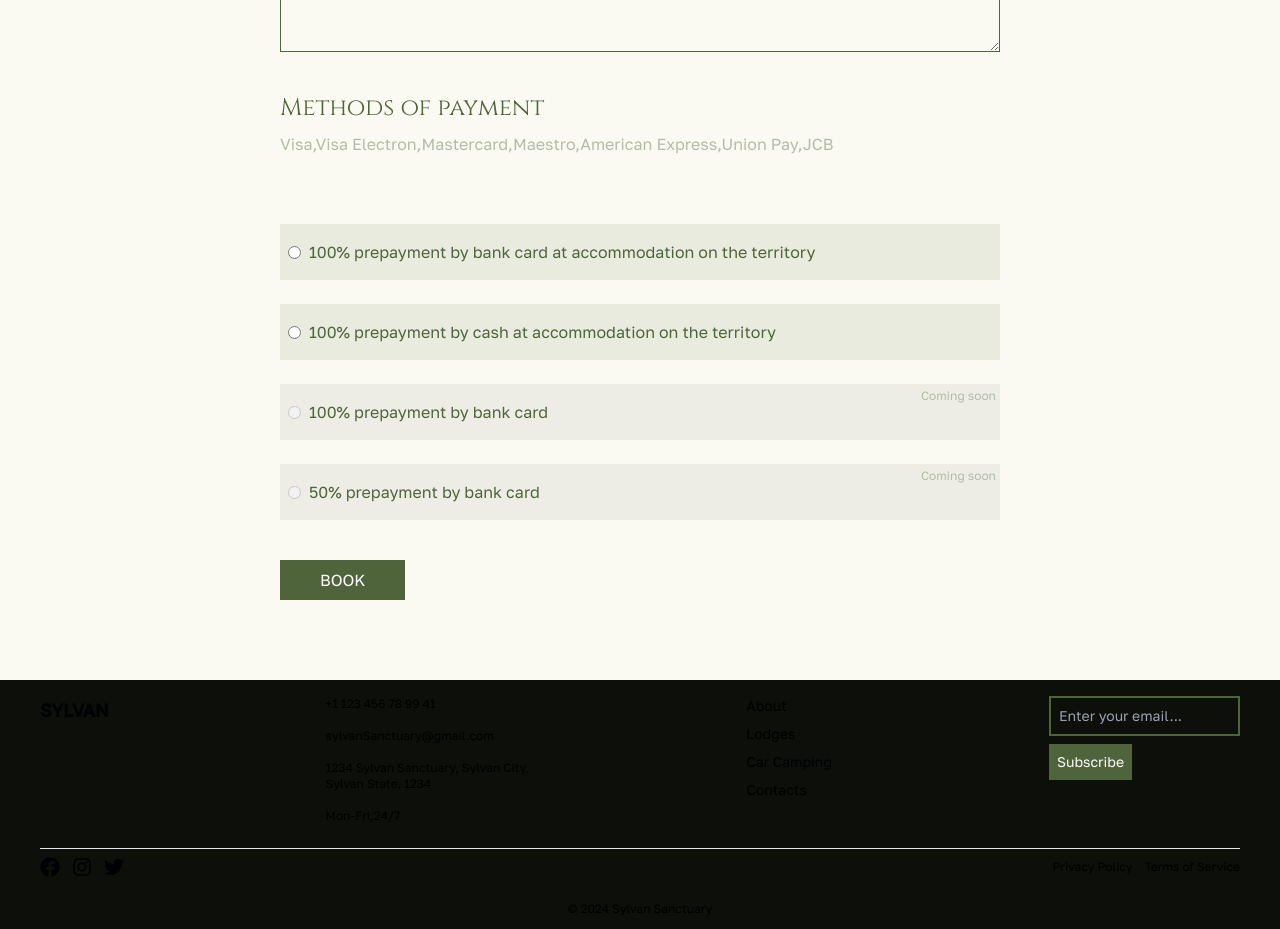
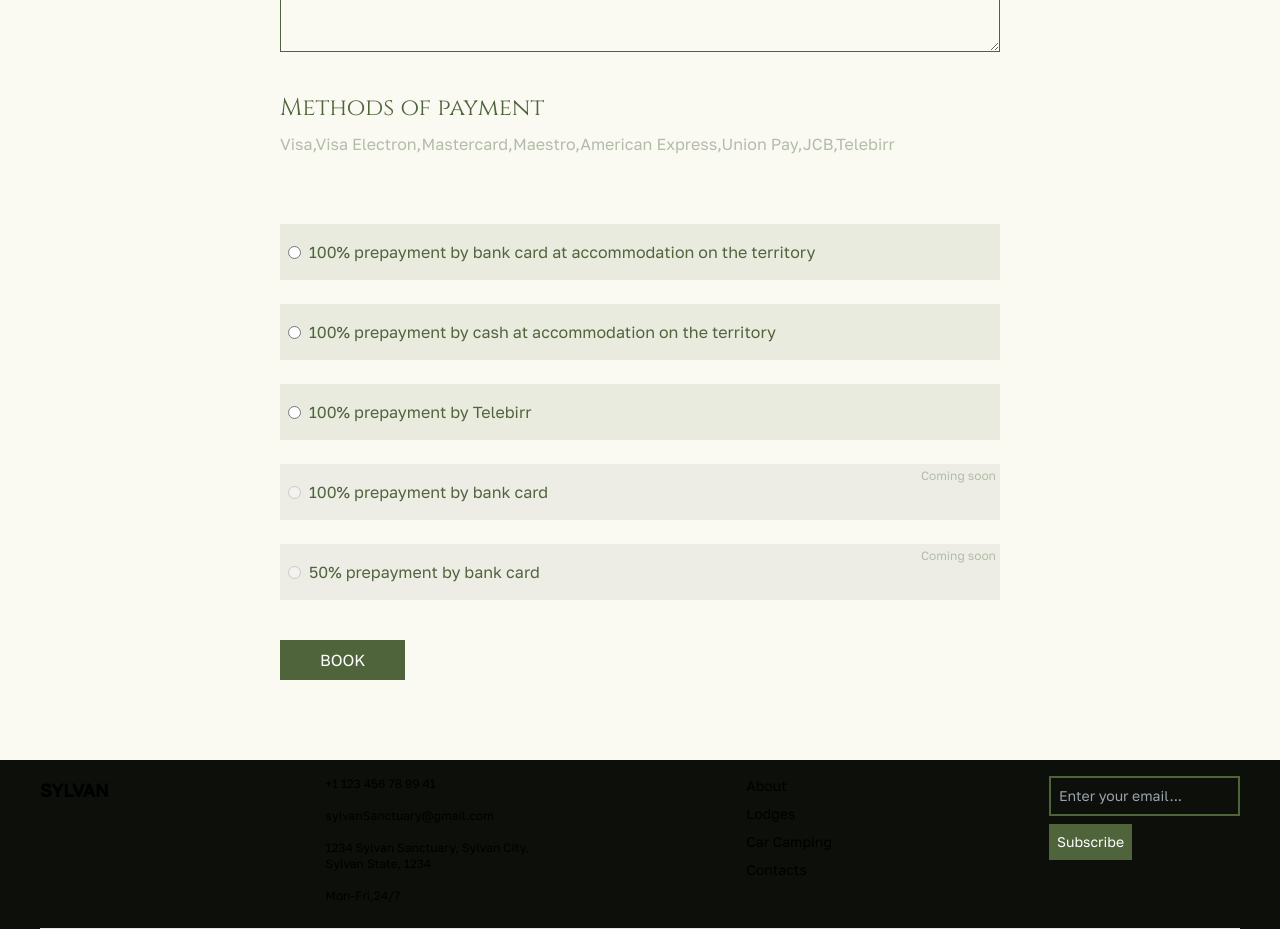
Before and after one commit to Ruhamma/sylvan-hotel, a Next.js app: page /book in a window 1280 px wide. Shown: the part 2100-3029 px from the top of the page. Built offline with nearby package versions, Linux system fonts and the light colour scheme.

Commit message:
Update Book.tsx
Added Telebirr payment method and prepayment option

- Added Telebirr to the list of available payment methods on the booking page.
- Introduced a checkbox for the option of 100% prepayment via Telebirr.

```diff
--- a/src/components/Book.tsx
+++ b/src/components/Book.tsx
@@ -326,7 +326,7 @@ const Book = () => {
                 )}
                 <p className="text-text pb-10">
                   Visa,Visa Electron,Mastercard,Maestro,American Express,Union
-                  Pay,JCB
+                  Pay,JCB,Telebirr
                 </p>
 
                 <div className="space-y-6 pt-5">
@@ -342,6 +342,13 @@ const Book = () => {
                     <input type="radio" name="payment" id="check4" />
                     <label htmlFor="check4">
                       100% prepayment by cash at accommodation on the territory
+                    </label>
+                  </div>
+                  <div className="p-2 py-4 bg-secondary/10 flex items-center gap-2 cursor-pointer">
+                    <input type="radio" name="payment" id="check5" />
+
+                    <label htmlFor="check5">
+                      100% prepayment by Telebirr
                     </label>
                   </div>
                   <div className="p-2 py-4 bg-black/5 flex items-center gap-2 cursor-pointer relative">
```
